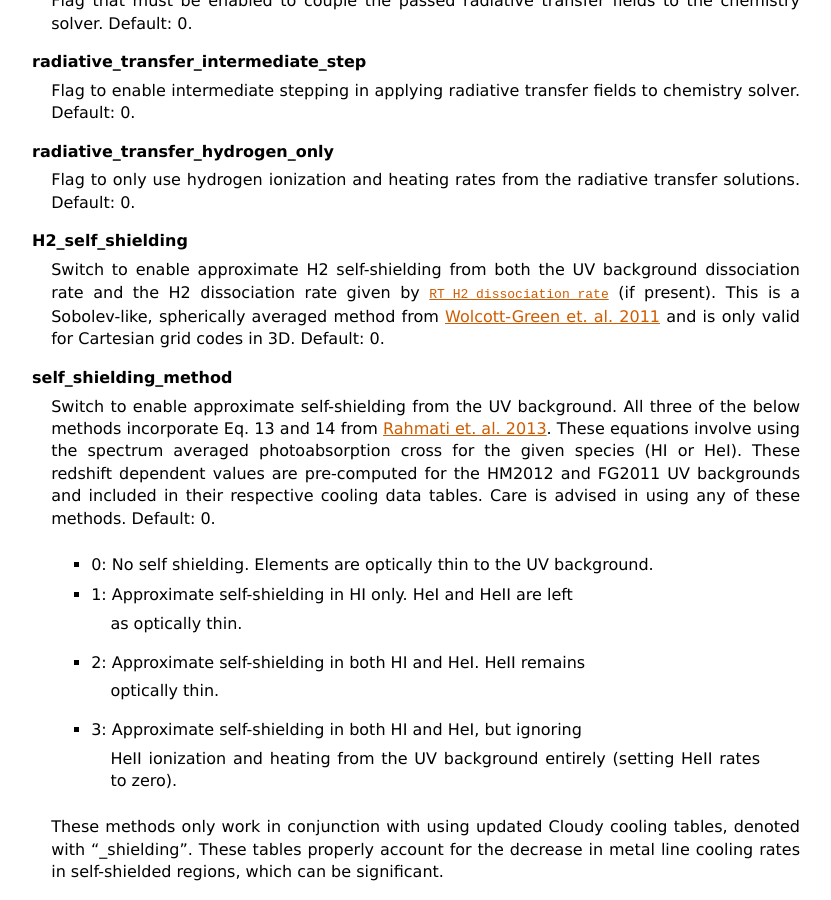
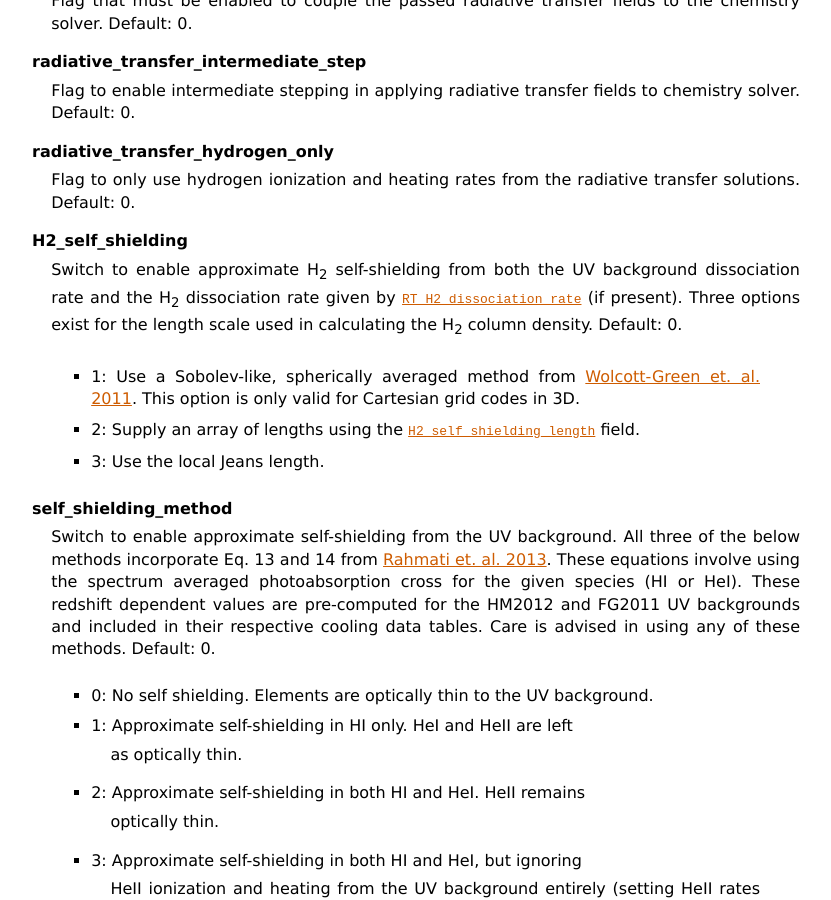
Before and after one commit to grackle-project/grackle, a Sphinx documentation site: the page built from doc/source/Parameters.rst, in a window 1280 px wide and 900 px high, scrolled down 3805 px. Shown: the whole window, without its empty margins (48-879 px from the left). Built offline with Sphinx 7.4.7, drawn with Linux system fonts in a browser that asks for light colours.

Commit message:
Adding docs.

```diff
--- a/doc/source/Parameters.rst
+++ b/doc/source/Parameters.rst
@@ -236,13 +236,18 @@ For all on/off integer flags, 0 is off and 1 is on.
 
 .. c:var:: H2_self_shielding
 
-   Switch to enable approximate H2 self-shielding from both the UV
-   background dissociation rate and the H2 dissociation rate
-   given by :c:data:`RT_H2_dissociation_rate` (if present). This
-   is a Sobolev-like, spherically averaged method from
-   `Wolcott-Green et. al. 2011 <http://adsabs.harvard.edu/abs/2011MNRAS.418..838W>`_
-   and is only valid for Cartesian grid codes in 3D.
-   Default: 0.
+   Switch to enable approximate H\ :sub:`2`\  self-shielding from both the UV
+   background dissociation rate and the H\ :sub:`2`\  dissociation rate
+   given by :c:data:`RT_H2_dissociation_rate` (if present).  Three options
+   exist for the length scale used in calculating the H\ :sub:`2`\  column
+   density. Default: 0.
+
+    - 1: Use a Sobolev-like, spherically averaged method from
+      `Wolcott-Green et. al. 2011 <http://adsabs.harvard.edu/abs/2011MNRAS.418..838W>`_.
+      This option is only valid for Cartesian grid codes in 3D.
+    - 2: Supply an array of lengths using the :c:data:`H2_self_shielding_length`
+      field.
+    - 3: Use the local Jeans length.
 
 .. c:var:: self_shielding_method
 
```
Also changed, not shown: doc/source/Integration.rst (+8 -0 lines).
